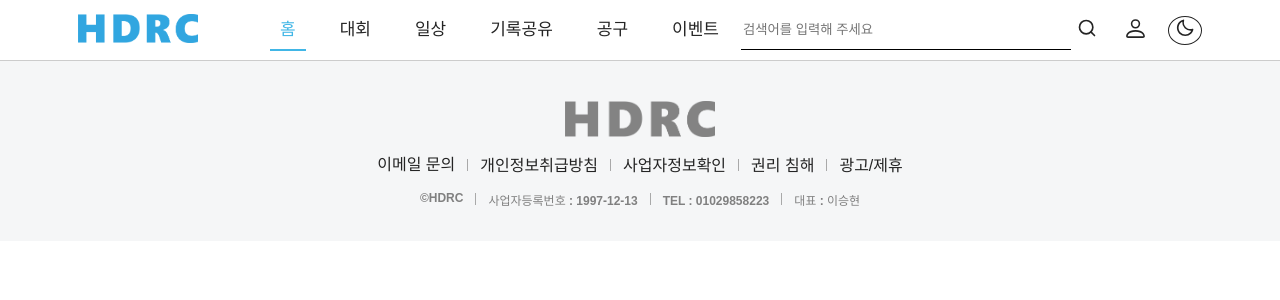
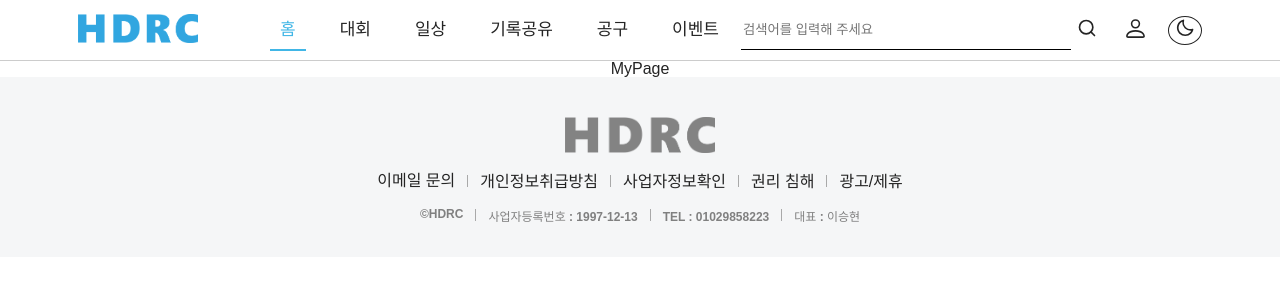
Before and after one commit to leesh2985/Portfolio00, a React (Vite) app: page /my-page in a window 1280 px wide. Shown: the top 300 px of the page. Built offline with nearby package versions, Linux system fonts and the light colour scheme.

Commit message:
로그인시 마이페이지

```diff
--- a/src/App.tsx
+++ b/src/App.tsx
@@ -13,6 +13,7 @@ import GlobalStyle from './style/GlobalStyle';
 import { useState } from 'react';
 import { darkTheme, lightTheme } from './style/theme';
 import MainPage from './component/menu/MainPage';
+import MyPage from './component/MyPage';
 
 function App() {
   const [theme, setTheme] = useState('light');
@@ -36,6 +37,7 @@ function App() {
           <Route path="/lonin-page" element={<LoginPage />} />
           <Route path="/join-login" element={<JoinLonin />} />
           <Route path="/contest" element={<MainPage />} />
+          <Route path="/my-page" element={<MyPage />} />
         </Routes>
         <Footer />
       </ThemeProvider>
--- /dev/null
+++ b/src/component/MyPage.tsx
@@ -0,0 +1,6 @@
+import React from 'react';
+import { Link } from 'react-router-dom';
+
+export default function MyPage() {
+  return <div to="my-page">MyPage</div>;
+}
```
